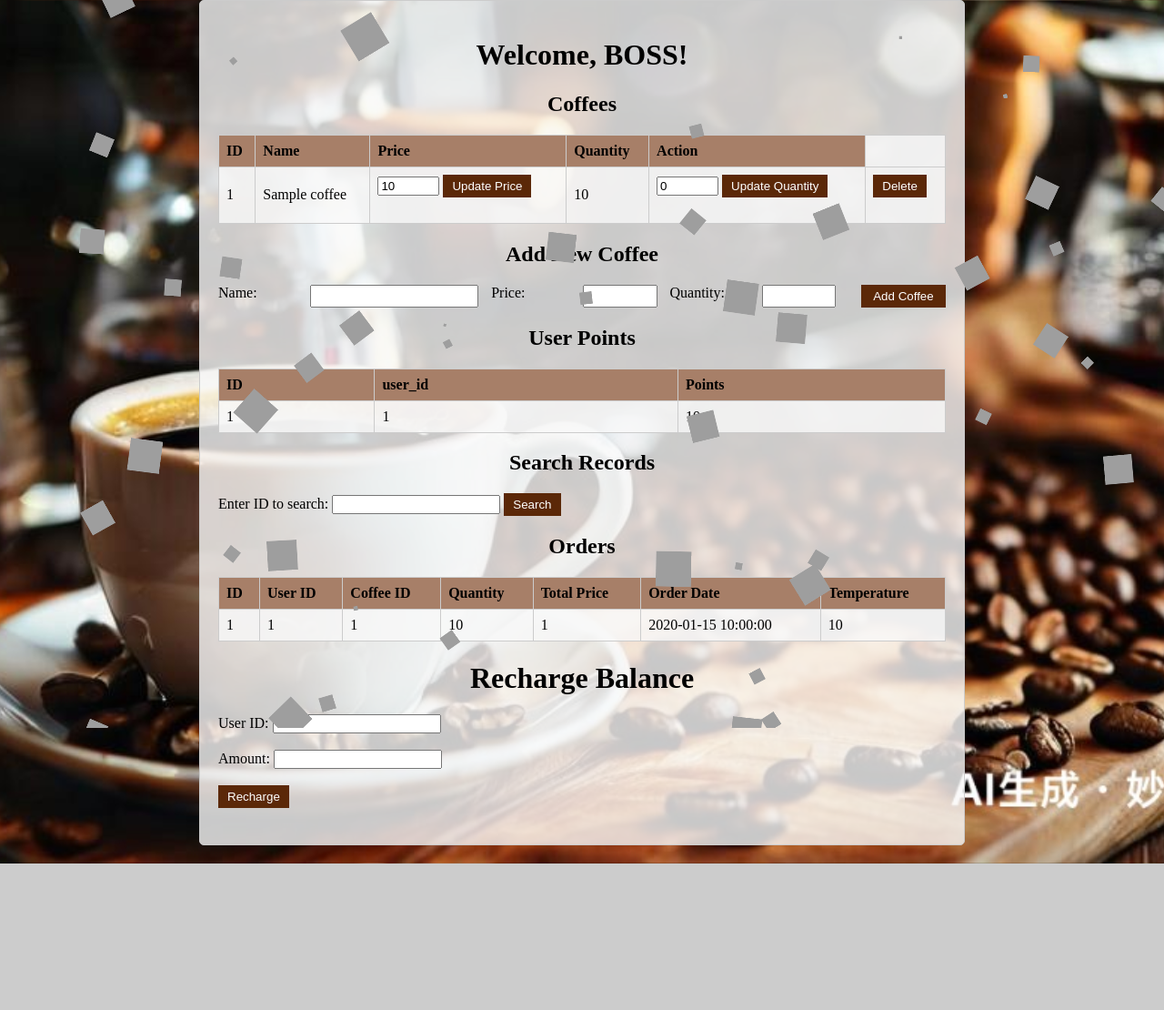
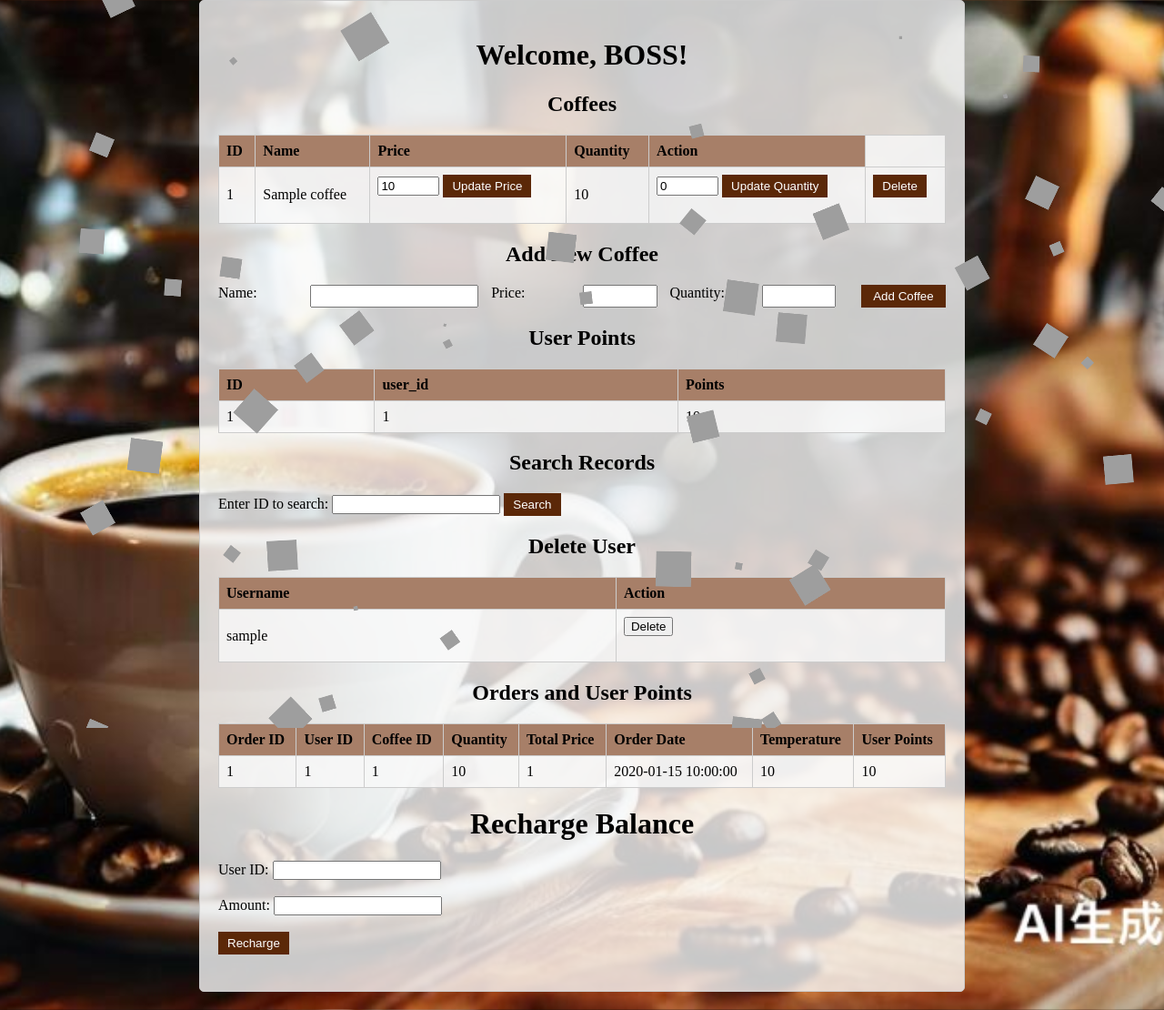
Before and after one commit to zhongmocaipan/coffee_shop_database, a Flask app: template coffee_shop/templates/owner_dashboard.html in a window 1280 px wide. Shown: the whole page at 91% size. Before the commit the page ends 949 px from the top, so only its background shows below. Run offline with Flask 3, Linux system fonts and the light colour scheme; the template is opened without the code that fills it: most values are stand-ins (such as "Sample title", 1, 10 or a date in 2020).

Commit message:
change a little

```diff
--- a/coffee_shop/app.py
+++ b/coffee_shop/app.py
@@ -41,6 +41,7 @@ def logout():
     session.pop('user_id', None)
     return redirect(url_for('login'))
 
+
 # @app.route('/owner_dashboard')
 # def owner_dashboard():
 #     if 'user_id' not in session:
@@ -51,8 +52,10 @@ def logout():
 #     coffees = cursor.fetchall()
 #     cursor.execute("SELECT * FROM orders")
 #     orders = cursor.fetchall()
+#     cursor.execute("SELECT * FROM points")
+#     user_points = cursor.fetchall()
 
-#     return render_template('owner_dashboard.html', coffees=coffees, orders=orders)
+#     return render_template('owner_dashboard.html', coffees=coffees, orders=orders, user_points=user_points)
 @app.route('/owner_dashboard')
 def owner_dashboard():
     if 'user_id' not in session:
@@ -65,24 +68,24 @@ def owner_dashboard():
     orders = cursor.fetchall()
     cursor.execute("SELECT * FROM points")
     user_points = cursor.fetchall()
+    cursor.execute("SELECT * FROM users")
+    users = cursor.fetchall()
 
-    return render_template('owner_dashboard.html', coffees=coffees, orders=orders, user_points=user_points)
-# @app.route('/add_coffee', methods=['POST'])
-# def add_coffee():
+    return render_template('owner_dashboard.html', coffees=coffees, orders=orders, user_points=user_points, users=users)
+
+# @app.route('/update_quantity/<int:coffee_id>', methods=['POST'])
+# def update_quantity(coffee_id):
 #     if 'user_id' not in session:
 #         return redirect(url_for('login'))
 
-#     name = request.form['name']
-#     price = float(request.form['price'])
-#     quantity = int(request.form['quantity'])
+#     quantity_change = int(request.form['quantity'])
 
 #     cursor = db.cursor(dictionary=True)
-#     cursor.execute("INSERT INTO coffees (name, price, quantity) VALUES (%s, %s, %s)", (name, price, quantity))
+#     cursor.execute("UPDATE coffees SET quantity = quantity + %s WHERE id = %s", (quantity_change, coffee_id))
 #     db.commit()
 #     cursor.close()
 
 #     return redirect(url_for('owner_dashboard'))
-
 @app.route('/update_quantity/<int:coffee_id>', methods=['POST'])
 def update_quantity(coffee_id):
     if 'user_id' not in session:
@@ -91,9 +94,14 @@ def update_quantity(coffee_id):
     quantity_change = int(request.form['quantity'])
 
     cursor = db.cursor(dictionary=True)
-    cursor.execute("UPDATE coffees SET quantity = quantity + %s WHERE id = %s", (quantity_change, coffee_id))
-    db.commit()
-    cursor.close()
+    try:
+        cursor.callproc('update_coffee_quantity', (coffee_id, quantity_change))
+        db.commit()
+    except Exception as e:
+        db.rollback()
+        print(f"An error occurred: {e}")
+    finally:
+        cursor.close()
 
     return redirect(url_for('owner_dashboard'))
 
@@ -111,6 +119,94 @@ def update_price(coffee_id):
 
     return redirect(url_for('owner_dashboard'))
 
+# @app.route('/delete_user/<int:user_id>', methods=['POST'])
+# # def delete_user(user_id):
+# #     if 'user_id' not in session:
+# #         return redirect(url_for('login'))
+
+# #     cursor = db.cursor(dictionary=True)
+
+# #     # Delete user
+# #     cursor.execute("DELETE FROM users WHERE id = %s", (user_id,))
+
+# #     # Delete balance information
+# #     cursor.execute("DELETE FROM balances WHERE user_id = %s", (user_id,))
+
+# #     # Delete points information
+# #     cursor.execute("DELETE FROM points WHERE user_id = %s", (user_id,))
+
+# #     db.commit()
+# #     cursor.close()
+
+# #     return redirect(url_for('owner_dashboard'))
+# @app.route('/delete_user/<int:user_id>', methods=['POST'])
+# def delete_user(user_id):
+#     # if 'user_id' not in session or session['role'] != 'owner':
+#     #     return redirect(url_for('login'))
+
+#     cursor = db.cursor(dictionary=True)
+
+#     # 先删除与用户相关的记录
+#     cursor.execute("DELETE FROM balances WHERE user_id = %s", (user_id,))
+#     cursor.execute("DELETE FROM orders WHERE user_id = %s", (user_id,))
+#     cursor.execute("DELETE FROM recharges WHERE user_id = %s", (user_id,))
+#     cursor.execute("DELETE FROM points WHERE user_id = %s", (user_id,))
+
+#     # 然后删除用户记录
+#     cursor.execute("DELETE FROM users WHERE id = %s", (user_id,))
+
+#     db.commit()
+#     cursor.close()
+
+#     return redirect(url_for('owner_dashboard'))
+@app.route('/delete_user/<int:user_id>', methods=['POST'])
+def delete_user(user_id):
+    # if 'user_id' not in session or session['role'] != 'owner':
+    #     return redirect(url_for('login'))
+
+    cursor = db.cursor(dictionary=True)
+
+    try:
+        # 开始事务
+        db.start_transaction()
+
+        # 先删除与用户相关的记录
+        cursor.execute("DELETE FROM balances WHERE user_id = %s", (user_id,))
+        cursor.execute("DELETE FROM orders WHERE user_id = %s", (user_id,))
+        cursor.execute("DELETE FROM recharges WHERE user_id = %s", (user_id,))
+        cursor.execute("DELETE FROM points WHERE user_id = %s", (user_id,))
+
+        # 然后删除用户记录
+        cursor.execute("DELETE FROM users WHERE id = %s", (user_id,))
+
+        # 提交事务
+        db.commit()
+
+    except Exception as e:
+        # 发生错误时回滚事务
+        db.rollback()
+        print(f"An error occurred: {e}")
+
+    finally:
+        # 关闭游标
+        cursor.close()
+
+    return redirect(url_for('owner_dashboard'))
+
+# @app.route('/search_records', methods=['POST'])
+# def search_records():
+#     search_id = request.form['search_id']
+#     cursor = db.cursor(dictionary=True)
+
+#     # Search for user points
+#     cursor.execute("SELECT * FROM points WHERE user_id = %s", (search_id,))
+#     user_points = cursor.fetchall()
+
+#     # Search for orders
+#     cursor.execute("SELECT * FROM orders WHERE user_id = %s", (search_id,))
+#     orders = cursor.fetchall()
+
+#     return render_template('owner_dashboard.html', user_points=user_points, orders=orders)
 @app.route('/search_records', methods=['POST'])
 def search_records():
     search_id = request.form['search_id']
@@ -120,21 +216,33 @@ def search_records():
     cursor.execute("SELECT * FROM points WHERE user_id = %s", (search_id,))
     user_points = cursor.fetchall()
 
-    # Search for orders
-    cursor.execute("SELECT * FROM orders WHERE user_id = %s", (search_id,))
+    # Search for orders and join with points to get user points in each order
+    cursor.execute("""
+        SELECT orders.*, points.points
+        FROM orders
+        LEFT JOIN points ON orders.user_id = points.user_id
+        WHERE orders.user_id = %s
+    """, (search_id,))
     orders = cursor.fetchall()
 
     return render_template('owner_dashboard.html', user_points=user_points, orders=orders)
-# @app.route('/query_record', methods=['POST'])
-# def query_record():
-#     record_id = request.json.get('id')
-#     # 根据 record_id 查询相应的记录
-#     record = query_record_from_database(record_id)
-#     if record:
-#         return jsonify({'success': True, 'data': record})
-#     else:
-#         return jsonify({'success': False})
 
+
+# @app.route('/add_coffee', methods=['POST'])
+# def add_coffee():
+#     if 'user_id' not in session:
+#         return redirect(url_for('login'))
+
+#     name = request.form['name']
+#     price = float(request.form['price'])
+#     quantity = int(request.form['quantity'])
+
+#     cursor = db.cursor(dictionary=True)
+#     cursor.execute("INSERT INTO coffees (name, price, quantity) VALUES (%s, %s, %s)", (name, price, quantity))
+#     db.commit()
+#     cursor.close()
+
+#     return redirect(url_for('owner_dashboard'))
 @app.route('/add_coffee', methods=['POST'])
 def add_coffee():
     if 'user_id' not in session:
@@ -145,11 +253,19 @@ def add_coffee():
     quantity = int(request.form['quantity'])
 
     cursor = db.cursor(dictionary=True)
-    cursor.execute("INSERT INTO coffees (name, price, quantity) VALUES (%s, %s, %s)", (name, price, quantity))
-    db.commit()
-    cursor.close()
+
+    try:
+        cursor.execute("INSERT INTO coffees (name, price, quantity) VALUES (%s, %s, %s)", (name, price, quantity))
+        db.commit()
+    except Exception as e:
+        db.rollback()
+        print(f"An error occurred: {e}")
+        return redirect(url_for('owner_dashboard', error="Coffee name already exists"))
+    finally:
+        cursor.close()
 
     return redirect(url_for('owner_dashboard'))
+
 
 @app.route('/delete_coffee/<int:coffee_id>', methods=['POST'])
 def delete_coffee(coffee_id):
@@ -162,6 +278,19 @@ def delete_coffee(coffee_id):
     cursor.close()
 
     return redirect(url_for('owner_dashboard'))
+
+# Flask 后端代码
+@app.route('/check_duplicate_coffee', methods=['POST'])
+def check_duplicate_coffee():
+    name = request.json.get('name')
+    cursor = db.cursor(dictionary=True)
+    cursor.execute("SELECT * FROM coffees WHERE name = %s", (name,))
+    existing_coffee = cursor.fetchone()
+    cursor.close()
+    if existing_coffee:
+        return jsonify({'exists': True})
+    else:
+        return jsonify({'exists': False})
 
 # @app.route('/customer_dashboard', methods=['GET', 'POST'])
 # def customer_dashboard():
--- a/coffee_shop/templates/owner_dashboard.html
+++ b/coffee_shop/templates/owner_dashboard.html
@@ -58,8 +58,64 @@
         h1, h2 {
             text-align: center;
         }
+        .error-message {
+            color: red;
+        }
     </style>
+     <!-- <script>
+        // JavaScript 代码
+        function checkDuplicateCoffee() {
+            // 获取咖啡名输入框的值
+            var name = document.getElementById('name').value;
+            // 使用 fetch 向后端发送请求
+            fetch('/check_duplicate_coffee', {
+                method: 'POST',
+                headers: {
+                    'Content-Type': 'application/json'
+                },
+                body: JSON.stringify({ name: name })
+            })
+            .then(response => response.json())
+            .then(data => {
+                // 处理返回的数据，根据是否重复来显示或隐藏提示信息
+                var errorMsg = document.getElementById('duplicateCoffeeMsg');
+                if (data.exists) {
+                    errorMsg.style.display = 'block';
+                    document.getElementById('addCoffeeBtn').disabled = true;
+                } else {
+                    errorMsg.style.display = 'none';
+                    document.getElementById('addCoffeeBtn').disabled = false;
+                }
+            });
+        }
+    </script> -->
+    <!-- 前端代码 -->
+<script>
+    function checkDuplicateCoffee() {
+        var name = document.getElementById('name').value;
+        fetch('/check_duplicate_coffee', {
+            method: 'POST',
+            headers: {
+                'Content-Type': 'application/json'
+            },
+            body: JSON.stringify({ name: name })
+        })
+        .then(response => response.json())
+        .then(data => {
+            var errorMsg = document.getElementById('duplicateCoffeeMsg');
+            if (data.exists) {
+                errorMsg.style.display = 'block';
+                document.getElementById('addCoffeeBtn').disabled = true;
+            } else {
+                errorMsg.style.display = 'none';
+                document.getElementById('addCoffeeBtn').disabled = false;
+            }
+        });
+    }
+</script>
+
 </head>
+
 <body>
     <div class="dashboard">
         <h1>Welcome, BOSS!</h1>
@@ -143,8 +199,26 @@
         <button onclick="queryRecord()">查询</button>
         <div id="queryResult"></div> -->
 
+        <!-- owner_dashboard.html -->
+        <h2>Delete User</h2>
+        <table>
+            <tr>
+                <th>Username</th>
+                <th>Action</th>
+            </tr>
+            {% for user in users %}
+            <tr>
+                <td>{{ user.username }}</td>
+                <td>
+                    <form action="{{ url_for('delete_user', user_id=user.id) }}" method="post">
+                        <button type="submit">Delete</button>
+                    </form>
+                </td>
+            </tr>
+            {% endfor %}
+        </table>
 
-        <h2>Orders</h2>
+        <!-- <h2>Orders</h2>
         <table>
             <tr>
                 <th>ID</th>
@@ -166,7 +240,33 @@
                 <td>{{ order.temperature }}</td>
             </tr>
             {% endfor %}
+        </table> -->
+        <h2>Orders and User Points</h2>
+        <table>
+            <tr>
+                <th>Order ID</th>
+                <th>User ID</th>
+                <th>Coffee ID</th>
+                <th>Quantity</th>
+                <th>Total Price</th>
+                <th>Order Date</th>
+                <th>Temperature</th>
+                <th>User Points</th>
+            </tr>
+            {% for order in orders %}
+            <tr>
+                <td>{{ order.id }}</td>
+                <td>{{ order.user_id }}</td>
+                <td>{{ order.coffee_id }}</td>
+                <td>{{ order.quantity }}</td>
+                <td>{{ order.total_price }}</td>
+                <td>{{ order.order_date }}</td>
+                <td>{{ order.temperature }}</td>
+                <td>{{ order.points }}</td>
+            </tr>
+            {% endfor %}
         </table>
+
         <h1>Recharge Balance</h1>
         <form method="post">
             <label for="user_id">User ID:</label>
```
